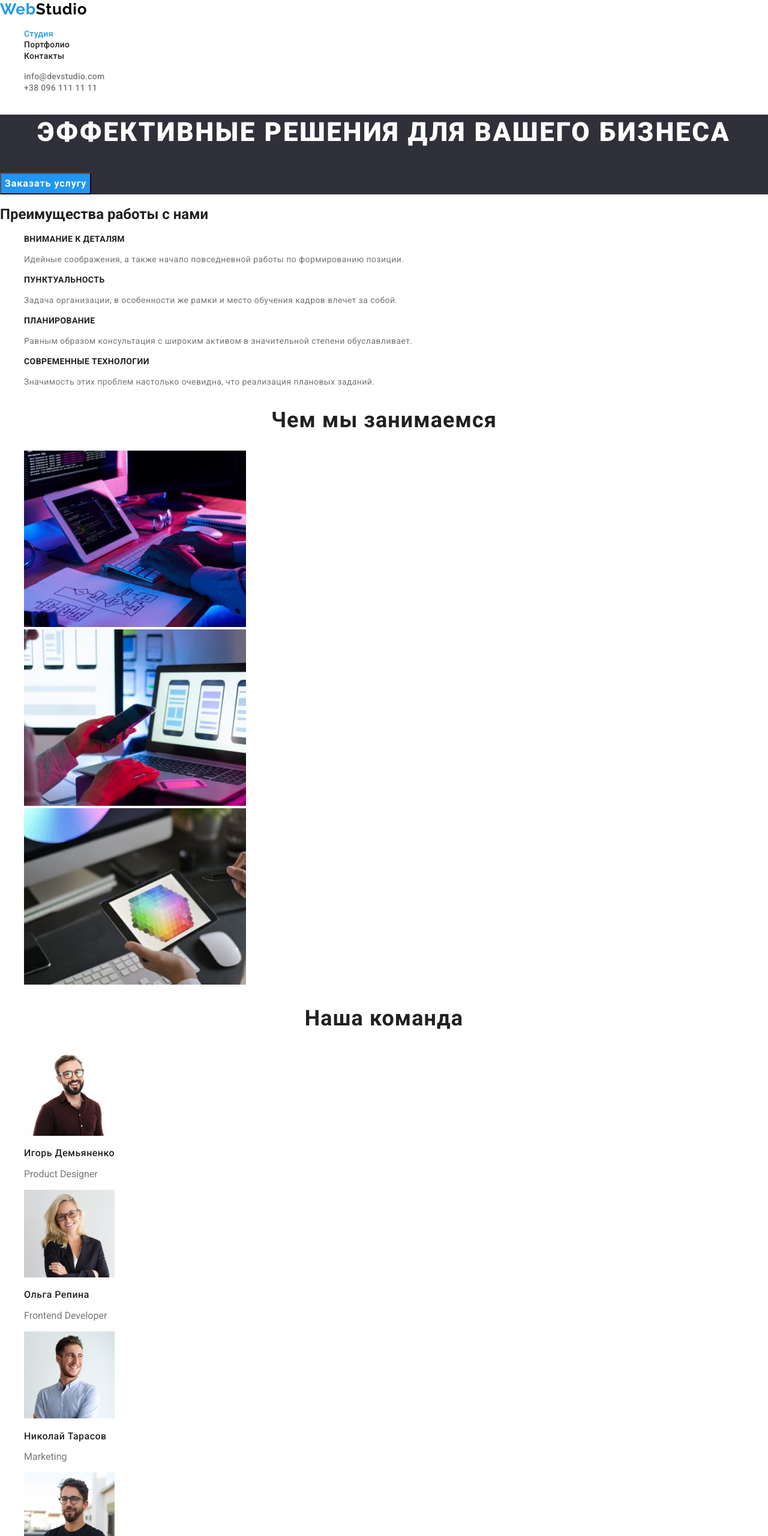
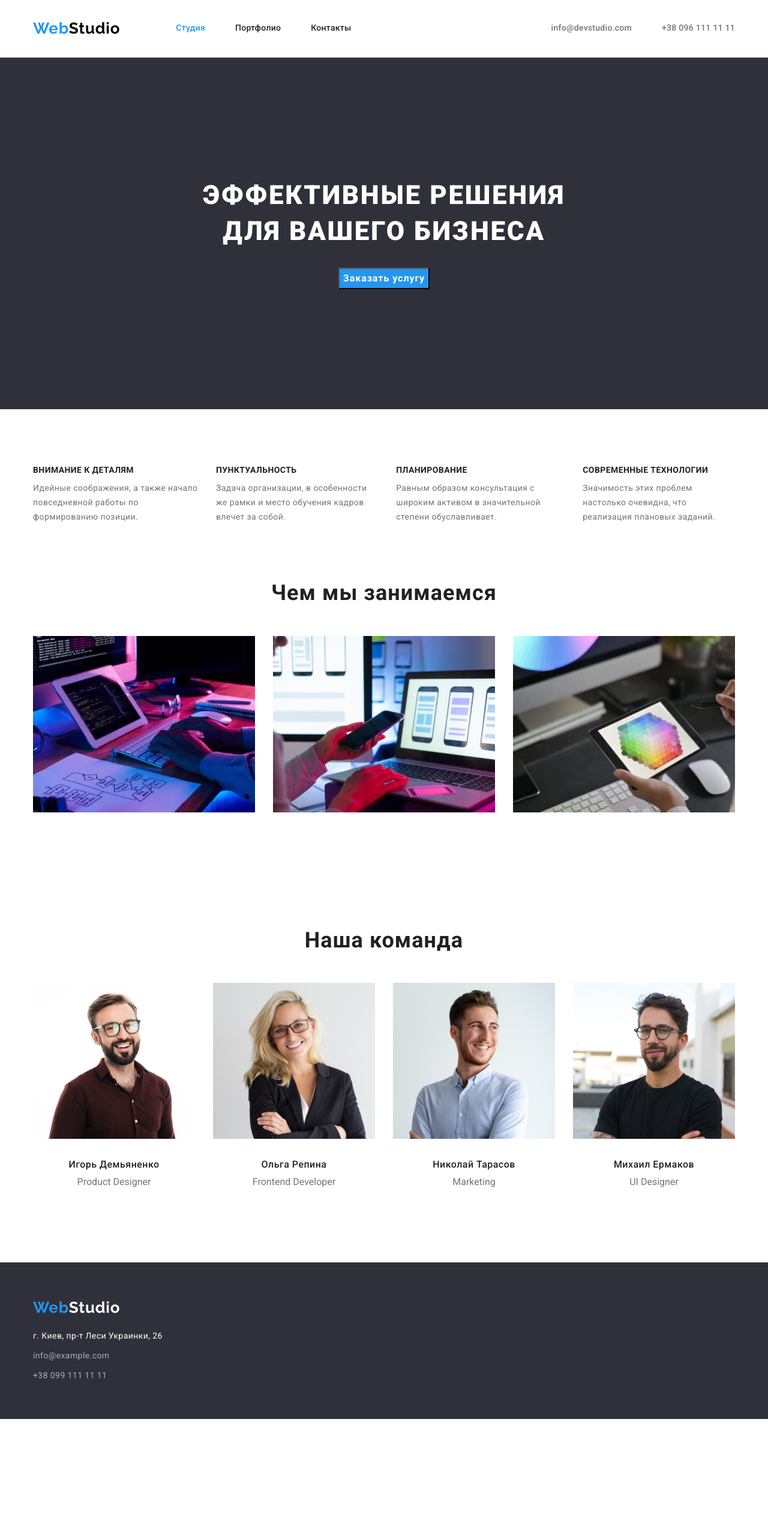
Before and after one commit to Yulia-Queiroz/goit-markup-hw-03, a plain HTML site: page index.html in a window 1280 px wide. Shown: the top 2560 px of the page at 60% size. After the commit the page ends 2365 px from the top, so only its background shows below. Drawn offline with nearby package versions, Linux system fonts and the light colour scheme.

Commit message:
Добавляет блоки

```diff
--- a/css/styles.css
+++ b/css/styles.css
@@ -9,6 +9,15 @@
 лого #000000*/
 
 /* футер контакты rgba(255, 255, 255, 0.6); */
+html {
+  box-sizing: border-box;
+}
+
+*,
+*::before,
+*::after {
+  box-sizing: inherit;
+}
 
 :root {
   --accent-color: #2196f3;
@@ -28,17 +37,37 @@ body {
   font-family: Roboto, sans-serif;
 }
 
+.container {
+  margin-left: auto;
+  margin-right: auto;
+  width: 1200px;
+  padding-left: 15px;
+  padding-right: 15px;
+}
+
 .link {
   text-decoration: none;
 }
 
 .list {
+  margin: 0;
+  padding: 0;
   list-style: none;
 }
 
+.section {
+  padding-top: 94px;
+  padding-bottom: 94px;
+}
+
+.page-header {
+  border-bottom: 1px solid #ececec;
+}
 /* Logo */
 
 .logo {
+  padding-top: 32px;
+  padding-bottom: 32px;
   color: var(--logo-color);
 
   font-family: Raleway, sans-serif;
@@ -55,8 +84,39 @@ body {
 }
 
 /* Site nav */
+.header.container {
+  display: flex;
+  align-items: center;
+}
+
+.main-nav {
+  display: flex;
+  align-items: center;
+}
+
+.site-nav.list {
+  display: flex;
+  margin-left: 93px;
+}
+
+.site-nav .item:not(:last-child) {
+  margin-right: 50px;
+}
+
+.contacts.list {
+  display: flex;
+  margin-left: auto;
+}
+
+.contacts .item:not(:last-child) {
+  margin-right: 50px;
+}
 
 .site-nav .link {
+  display: block;
+  padding-top: 32px;
+  padding-bottom: 32px;
+
   color: var(--main-text-color);
 
   font-weight: 500;
@@ -76,7 +136,14 @@ body {
 
 /* Contacts */
 
+.contacts.list {
+  display: flex;
+}
+
 .contacts-item {
+  display: block;
+  padding-top: 32px;
+  padding-bottom: 32px;
   color: var(--secondary-text-color);
 
   font-weight: 500;
@@ -93,16 +160,29 @@ body {
 /* Hero */
 
 .hero {
+  padding-top: 200px;
+  padding-bottom: 200px;
+
   background-color: var(--secondary-background-color);
 }
 
+.hero .container {
+  text-align: center;
+}
+
 .hero-title {
+  margin-top: 0;
+  margin-right: auto;
+  margin-left: auto;
+  margin-bottom: 30px;
+  width: 696px;
+
   color: var(--light-text-color);
 
   font-weight: 900;
   font-size: 44px;
   line-height: 1.36;
-  text-align: center;
+
   letter-spacing: 0.06em;
   text-transform: uppercase;
 }
@@ -123,7 +203,33 @@ body {
 
 /* Advantages */
 
+.advantage {
+  display: flex;
+}
+
+.advantages-item {
+  width: calc((100%-90px) / 4);
+}
+
+.advantages-item:not(:last-child) {
+  margin-right: 30px;
+}
+
+.visually-hidden {
+  position: absolute;
+  clip: rect(0 0 0 0);
+  width: 1px;
+  height: 1px;
+  margin: -1px;
+  border: 0;
+  padding: 0;
+  overflow: hidden;
+}
+
 .advantage-title {
+  margin-top: 0;
+  margin-bottom: 10px;
+
   font-weight: 700;
   font-size: 14px;
   line-height: 1.14;
@@ -133,6 +239,7 @@ body {
 }
 
 .advantage-descr {
+  margin: 0;
   color: var(--secondary-text-color);
   font-weight: 400;
   font-size: 14px;
@@ -142,7 +249,21 @@ body {
 
 /* Services */
 
+.services.section {
+  padding-top: 0;
+}
+
+.services .list {
+  display: flex;
+}
+
+.service-item:not(:last-child) {
+  margin-right: 30px;
+}
 .service-title {
+  margin-top: 0;
+  margin-bottom: 50px;
+
   font-weight: 700;
   font-size: 36px;
   line-height: 1.17;
@@ -152,6 +273,8 @@ body {
 /* Team */
 
 .team-title {
+  margin-top: 0;
+  margin-bottom: 50px;
   font-weight: 700;
   font-size: 36px;
   line-height: 1.17;
@@ -159,7 +282,28 @@ body {
   letter-spacing: 0.03em;
 }
 
+.team-cards {
+  display: flex;
+}
+
+.team-card {
+  width: calc((100%-90px) / 4);
+  padding-bottom: 30px;
+  text-align: center;
+}
+
+.team-card:not(:last-child) {
+  margin-right: 30px;
+}
+
+.team-img {
+  margin-bottom: 30px;
+}
+
 .team-member-name {
+  margin-top: 0;
+  margin-bottom: 10px;
+
   font-weight: 500;
   font-size: 16px;
   line-height: 1.18;
@@ -167,6 +311,7 @@ body {
 }
 
 .team-member-position {
+  margin: 0;
   color: var(--secondary-text-color);
 
   font-weight: 400;
@@ -178,10 +323,14 @@ body {
 /* Footer */
 
 .footer-section {
+  padding: 60px 0;
   background-color: var(--secondary-background-color);
 }
 
 .footer-section.logo {
+  display: inline-block;
+  padding: 0;
+  margin-bottom: 20px;
   color: var(--light-text-color);
 }
 
@@ -192,23 +341,40 @@ body {
   line-height: 1.71;
   letter-spacing: 0.03em;
   font-style: inherit;
+
+  margin-bottom: 9px;
 }
 
-.footer-contacts {
+.footer-contact {
   color: var(--footer-contacts-color);
   font-weight: 400;
   font-size: 14px;
   line-height: 1.71;
   letter-spacing: 0.03em;
-  font-style: inherit;
+  font-style: normal;
 }
 
-.footer-contacts:hover,
-.footer-contacts:focus {
+.footer-contact.mail {
+  display: block;
+  margin-bottom: 9px;
+}
+
+.footer-contact:hover,
+.footer-contact:focus {
   color: var(--accent-color);
 }
 
 /* Portfolio */
+
+.filter.list {
+  display: flex;
+  justify-content: center;
+  margin-bottom: 50px;
+}
+
+.filter .item:not(:last-child) {
+  margin-right: 8px;
+}
 
 .filter-button {
   background-color: var(--filter-color);
@@ -230,12 +396,41 @@ body {
   color: var(--light-text-color);
 }
 
+.projects {
+  display: flex;
+  flex-wrap: wrap;
+}
+
+.projects .item:not(:nth-child(3n)) {
+  margin-right: 30px;
+}
+
+.projects .item:not(:nth-last-child(-n + 3)) {
+  margin-bottom: 30px;
+}
+
+.projects img {
+  display: block;
+}
+
+.border {
+  border-left: 1px solid #eeeeee;
+  border-bottom: 1px solid #eeeeee;
+  border-right: 1px solid #eeeeee;
+  padding-left: 24px;
+  padding-bottom: 20px;
+  padding-top: 20px;
+}
+
 .project-title {
   color: var(--main-text-color);
   font-weight: 700;
   font-size: 18px;
   line-height: 2;
   letter-spacing: 0.06em;
+
+  margin-top: 0;
+  margin-bottom: 20px;
 }
 
 .project-descr {
@@ -244,4 +439,5 @@ body {
   font-size: 16px;
   line-height: 1.87;
   letter-spacing: 0.03em;
+  margin: 0;
 }
--- a/index.html
+++ b/index.html
@@ -14,38 +14,43 @@
 </head>
 <body>
     <!--Шапка-->
-    <header>
-        <nav>
+    <header class="page-header">
+        <div class=" header container">
+            <nav class="main-nav">
                 <a href="./index.html" class="logo"><span>Web</span>Studio</a>
 
                 <ul class="site-nav list">
-                <li><a href="./index.html" class="link current">Студия</a></li>
-                <li><a href="./portfolio.html" class="link">Портфолио</a></li>
-                <li><a href="" class="link">Контакты</a></li>
+                    <li class="item"><a href="./index.html" class="link current">Студия</a></li>
+                    <li class="item"><a href="./portfolio.html" class="link">Портфолио</a></li>
+                    <li class="item"><a href="" class="link">Контакты</a></li>
                 </ul>
             </nav>
 
             <ul class="contacts list">
-                <li><a href="mailto:info@devstudio.com" class="contacts-item link">info@devstudio.com</a></li>
-                <li><a href="tel:+380961111111" class="contacts-item link">+38 096 111 11 11</a></li>
+                <li class="item"><a href="mailto:info@devstudio.com" class="contacts-item link">info@devstudio.com</a></li>
+                <li class="item"><a href="tel:+380961111111" class="contacts-item link">+38 096 111 11 11</a></li>
             </ul>
+        </div>
 
     </header>
 
     <main>
         <!--Герой-->
 
-        <section class="hero">
+        <section class="hero section">
+            <div class="container">
                 <h1 class="hero-title">Эффективные решения для вашего бизнеса</h1>
                 <button type="button" class="hero-button">Заказать услугу</button>
+            </div>
         </section>
 
         <!--Преимущества работы с нами-->
 
-        <section class="advantages">
-            <h2>Преимущества работы с нами</h2>
+        <section class="advantages section">
+            <div class="container">
+                <h2 class="visually-hidden">Преимущества работы с нами</h2>
 
-            <ul class=" advantages list">
+                <ul class=" advantage list">
                     <li class="advantages-item">
                         <h3 class="advantage-title">Внимание к деталям</h3>
                         <p class="advantage-descr">
@@ -71,16 +76,18 @@
                         </p>
                     </li>
                 </ul>
+            </div>
         </section>
 
         <!--Чем мы занимаемся-->
 
-        <section class="services">
+        <section class="services section">
+            <div class="container">
                 <h2 class="service-title">Чем мы занимаемся</h2>
 
                 <ul class="services list">
                     <li class="service-item">
-                    <a href="" class="service link" ><img src="./images/box1.jpg" alt="услуга 1" width="370"></a>
+                        <a href="" class="service link"><img src="./images/box1.jpg" alt="услуга 1" width="370"></a>
                     </li>
                     <li class="service-item">
                         <a href="" class="service link"><img src="./images/box2.jpg" alt="услуга 2" width="370"></a>
@@ -89,48 +96,53 @@
                         <a href="" class="service link"><img src="./images/box3.jpg" alt="услуга 3" width="370"></a>
                     </li>
                 </ul>
+            </div>
         </section>
 
         <!--Наша команда-->
-        <section class="team">
+        <section class="team section">
+            <div class="container">
                 <h2 class="team-title">Наша команда</h2>
 
-            <ul class="team list">
-                <li class="team-member">
-                    <img src="./images/team1.jpg" alt="Игорь Демьяненко" width="151">
+                <ul class="team-cards list">
+                    <li class="team-card">
+                        <img src="./images/team1.jpg" class="team-img" alt="Игорь Демьяненко" width="270">
                         <h3 class="team-member-name">Игорь Демьяненко</h3>
                         <p class="team-member-position">Product Designer</p>
                     </li>
                     <li class="team-card">
-                    <img src="./images/team2.jpg" alt="Ольга Репина" width="151">
+                        <img src="./images/team2.jpg" class="team-img" alt="Ольга Репина" width="270">
                         <h3 class="team-member-name">Ольга Репина</h3>
                         <p class="team-member-position">Frontend Developer</p>
                     </li>
                     <li class="team-card">
-                    <img src="./images/team3.jpg" alt="Николай Тарасов" width="151">
+                        <img src="./images/team3.jpg" class="team-img" alt="Николай Тарасов" width="270">
                         <h3 class="team-member-name">Николай Тарасов</h3>
                         <p class="team-member-position">Marketing</p>
                     </li>
                     <li class="team-card">
-                    <img src="./images/team4.jpg" alt="Михаил Ермаков" width="151">
+                        <img src="./images/team4.jpg" class="team-img" alt="Михаил Ермаков" width="270">
                         <h3 class="team-member-name">Михаил Ермаков</h3>
                         <p class="team-member-position">UI Designer</p>
                     </li>
                 </ul>
+            </div>
         </section>
     </main>
 
     <!--Футер-->
     <footer class="footer-section">
+        <div class="container">
             <a href="./index.html" class="footer-section logo link"><span>Web</span>Studio</a>
 
             <address class="location">
                 г. Киев, пр-т Леси Украинки, 26
             </address>
             <address class="footer-contacts">
-            <a href="mailto:info@example.com" class="footer-contacts link">info@example.com</a>
-            <a href="tel:+380991111111" class="footer-contacts link">+38 099 111 11 11</a>
+                <a href="mailto:info@example.com" class="footer-contact mail link">info@example.com</a>
+                <a href="tel:+380991111111" class="footer-contact tel link">+38 099 111 11 11</a>
             </address>
+        </div>
     </footer>
 </body>
 </html>
```
Also changed, not shown: portfolio.html (+50 -26 lines). Lines whose indentation alone changed are shown as unchanged.
